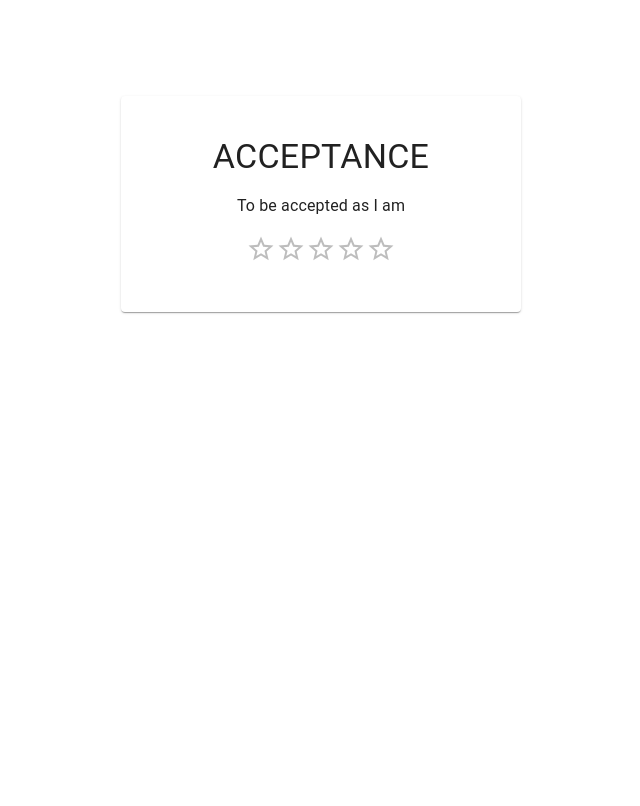
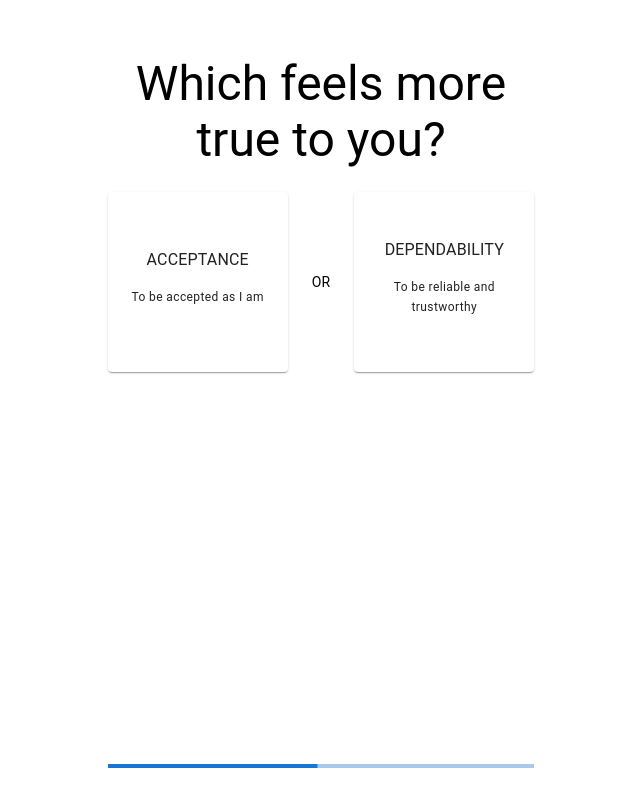
Before and after one commit to lhtreidler/values-ranking, a React (Create React App) app: page / in a window 1280 px wide. Shown: the top 806 px of the page, without its empty margins (319-959 px from the left). Built offline with nearby package versions, Linux system fonts and the light colour scheme.

Commit message:
added progress, text

```diff
--- a/src/App.tsx
+++ b/src/App.tsx
@@ -5,9 +5,9 @@ import "./App.css";
 import { Value, ValueScores, initialValues, values } from "./constants";
 import { ValuesCard } from "./components/ValuesCard";
 import { ValuesComparison } from "./components/ValuesComparison";
-import { cutLosers, getEloScores } from "./utils/helpers";
+import { cutLevel, cutLosers, getEloScores } from "./utils/helpers";
 import { FinalValuesList } from "./components/FinalValuesList";
-import { Grid } from "@mui/material";
+import { Box, Button, Grid, LinearProgress, Stack } from "@mui/material";
 
 const App = () => {
   const [scoredValues, setScoredValues] = useState<ValueScores>(initialValues);
@@ -16,8 +16,22 @@ const App = () => {
   const [indexesToCompare, setIndexesToCompare] = useState<
     [number, number] | null
   >(null);
+  const [progress, setProgress] = useState<number>(0);
 
-  const currentValue = useMemo(() => values[currentIndex], [currentIndex]);
+  useEffect(() => {
+    if (stageNumber === 1)
+      setProgress(currentIndex && (currentIndex / scoredValues.length) * 50);
+    if (stageNumber === 2) {
+      const step = 50 / 55;
+      setProgress((prev) => Math.min(prev + step, 96));
+    }
+    if (stageNumber === 3) setProgress(100);
+  }, [currentIndex, indexesToCompare, stageNumber]);
+
+  const currentValue = useMemo(
+    () => scoredValues[currentIndex],
+    [currentIndex]
+  );
   const valuesToCompare = useMemo<[Value, Value] | null>(
     () =>
       indexesToCompare
@@ -38,11 +52,16 @@ const App = () => {
 
   const onNext = (rating: number) => {
     updateScore(currentIndex, rating);
-    if (scoredValues[currentIndex + 1]) setCurrentIndex((prev) => prev + 1);
-    else {
+    if (scoredValues[currentIndex + 1]) {
+      setCurrentIndex((prev) => prev + 1);
+    } else {
       setStageNumber(2);
       updateState();
     }
+  };
+
+  const onBack = () => {
+    setCurrentIndex((prev) => prev - 1);
   };
 
   const updateState = () => {
@@ -71,8 +90,6 @@ const App = () => {
       updatedScores[loserIndex].score
     );
 
-    console.log({ newWinnerRating, newLoserRating });
-
     updatedScores[winnerIndex].score = newWinnerRating;
     updatedScores[loserIndex].score = newLoserRating;
 
@@ -92,6 +109,8 @@ const App = () => {
     onNext,
   };
 
+  const showBackButton = stageNumber === 1 && currentIndex > 0;
+
   return (
     <Grid
       container
@@ -100,8 +119,19 @@ const App = () => {
       justifyContent="flex-start"
       alignItems="center"
       mt={4}
+      minHeight="100vh"
     >
       <Grid item xs={11} sm={10} md={9} lg={4}>
+        <Box
+          display="flex"
+          flexDirection="column"
+          alignItems="space-between"
+          minHeight="95vh"
+          py={3}
+          justifyContent="space-between"
+        >
+          <Stack direction="column">
+            {showBackButton && <Button onClick={onBack}>Back</Button>}
             {stageNumber === 1 && <ValuesCard {...cardProps} />}
             {stageNumber === 2 && valuesToCompare && (
               <ValuesComparison
@@ -110,6 +140,13 @@ const App = () => {
               />
             )}
             {stageNumber === 3 && <FinalValuesList values={scoredValues} />}
+          </Stack>
+          <LinearProgress
+            variant="determinate"
+            sx={{ my: 6 }}
+            value={progress}
+          />
+        </Box>
       </Grid>
     </Grid>
   );
--- a/src/components/ValuesCard.tsx
+++ b/src/components/ValuesCard.tsx
@@ -7,14 +7,15 @@ import {
   Stack,
   Typography,
 } from "@mui/material";
-import { Value, values } from "../constants";
+import { Value, ValueScore, values } from "../constants";
 import { SyntheticEvent, useEffect, useState } from "react";
 
 export const ValuesCard = ({
   name,
   description,
+  score,
   onNext,
-}: Value & {
+}: ValueScore & {
   onNext: (val: number) => void;
 }) => {
   const [rating, setRating] = useState(0);
@@ -25,15 +26,28 @@ export const ValuesCard = ({
   ) => {
     if (value && value > 0) {
       onNext(value);
-      setRating(0);
     }
   };
 
-  // useEffect(() => {
-  //   onNext(Math.floor(Math.random() * 5));
-  // }, [name]);
+  useEffect(() => {
+    setRating(score);
+  }, [name]);
+
+  useEffect(() => {
+    onNext(Math.floor(Math.random() * 5));
+  }, [name]);
 
   return (
+    <Stack
+      direction="column"
+      spacing={3}
+      display="flex"
+      justifyContent="center"
+      alignItems="center"
+    >
+      <Typography textAlign="center" variant="h4">
+        First, rate each value based on how important it is to you
+      </Typography>
       <Card
         sx={{
           width: 400,
@@ -60,5 +74,6 @@ export const ValuesCard = ({
           </Stack>
         </CardContent>
       </Card>
+    </Stack>
   );
 };
--- a/src/components/ValuesComparison.tsx
+++ b/src/components/ValuesComparison.tsx
@@ -1,12 +1,6 @@
-import {
-  Box,
-  Button,
-  Card,
-  CardContent,
-  Stack,
-  Typography,
-} from "@mui/material";
+import { Card, CardContent, Stack, Typography } from "@mui/material";
 import { Value } from "../constants";
+import { useEffect, useState } from "react";
 
 type ValuesComparisonProps = {
   values: [Value, Value];
@@ -17,13 +11,19 @@ export const ValuesComparison = ({
   values,
   onSubmit,
 }: ValuesComparisonProps) => {
+  const [reverseVal, setReverseVal] = useState<"" | "-reverse">("");
+
+  useEffect(() => {
+    setReverseVal(Math.random() > 0.5 ? "-reverse" : "");
+  }, [values]);
+
   return (
     <Stack direction="column" spacing={3}>
       <Typography textAlign="center" variant="h3">
         Which feels more true to you?
       </Typography>
       <Stack
-        direction={{ xs: "column", sm: "row" }}
+        direction={{ xs: `column${reverseVal}`, sm: `row${reverseVal}` }}
         display="flex"
         justifyContent="center"
         alignItems="center"
@@ -33,7 +33,7 @@ export const ValuesComparison = ({
           <>
             <Card
               onClick={() => onSubmit(i)}
-              key={i}
+              key={name}
               sx={{
                 display: "flex",
                 flexDirection: "column",
@@ -43,7 +43,7 @@ export const ValuesComparison = ({
                 height: 180,
                 cursor: "pointer",
                 ":hover": {
-                  boxShadow: 7, // theme.shadows[20]
+                  boxShadow: 7,
                 },
               }}
             >
--- a/src/utils/helpers.ts
+++ b/src/utils/helpers.ts
@@ -1,11 +1,15 @@
 import _ from "lodash";
 import { Value, ValueScores } from "../constants";
+
+export const cutLevel = 0.8;
 
 export const cutLosers = (scoredValues: ValueScores) => {
   let currentVals = [...scoredValues];
   currentVals.sort((a, b) => b.score - a.score);
 
-  let cutIndex = Math.max(Math.ceil(currentVals.length * 0.7), 11);
+  let cutIndex = Math.max(Math.ceil(currentVals.length * cutLevel), 10);
+
+  if (cutIndex % 2 === 1) cutIndex += 1;
 
   let found = false;
 
@@ -19,14 +23,19 @@ export const cutLosers = (scoredValues: ValueScores) => {
       if (midScore !== nextScore) {
         found = true;
       } else {
-        cutIndex = cutIndex + 1;
+        // cut evenly
+        cutIndex = cutIndex + 2;
       }
     }
   }
 
-  console.log("next", currentVals.slice(0, cutIndex - 1));
+  console.log(
+    "next",
+    currentVals.slice(0, cutIndex),
+    currentVals.slice(0, cutIndex).length
+  );
 
-  return currentVals.slice(0, cutIndex - 1);
+  return currentVals.slice(0, cutIndex);
 };
 
 const kVal = 1;
```
Lines whose indentation alone changed are shown as unchanged.
